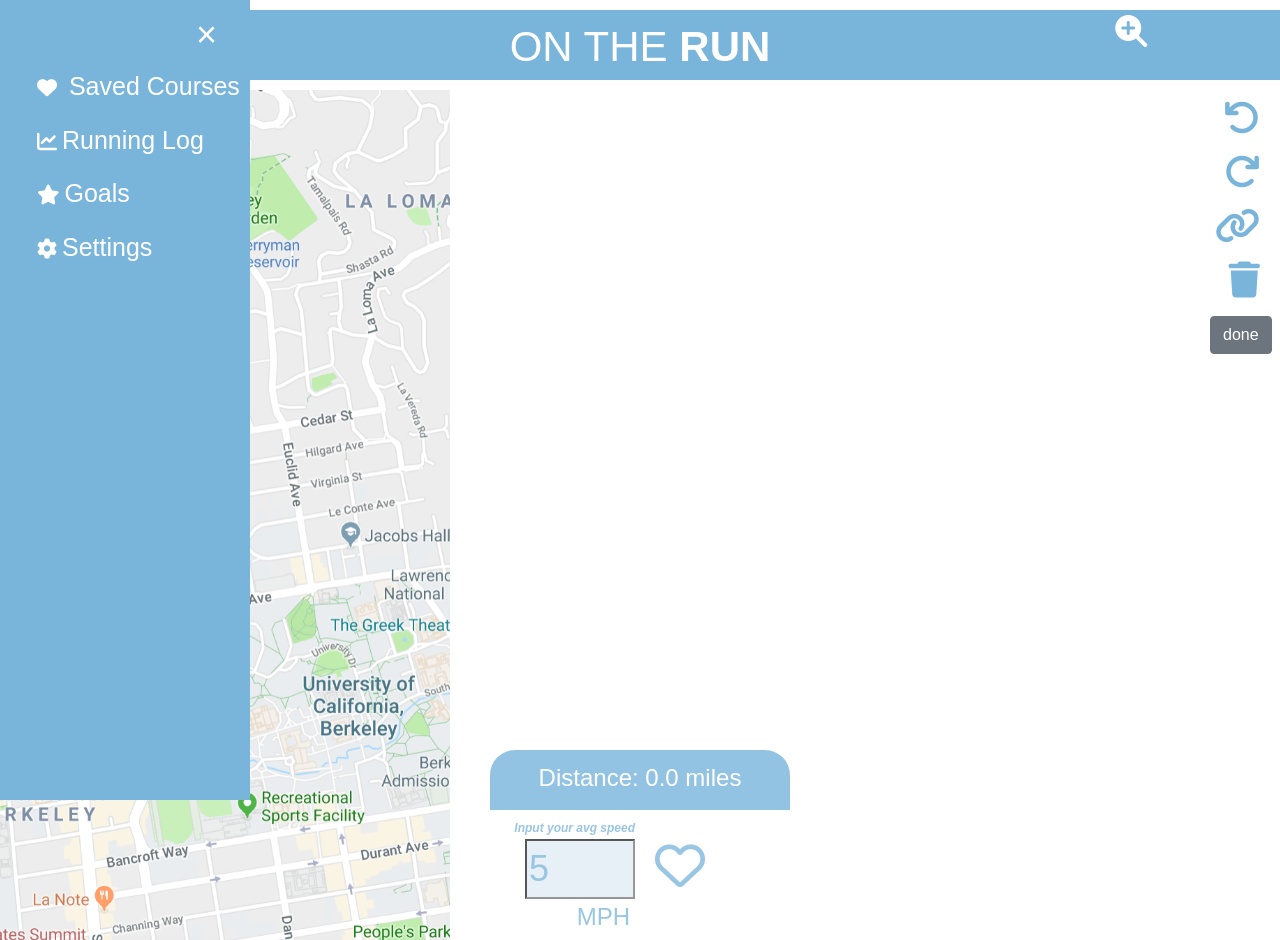
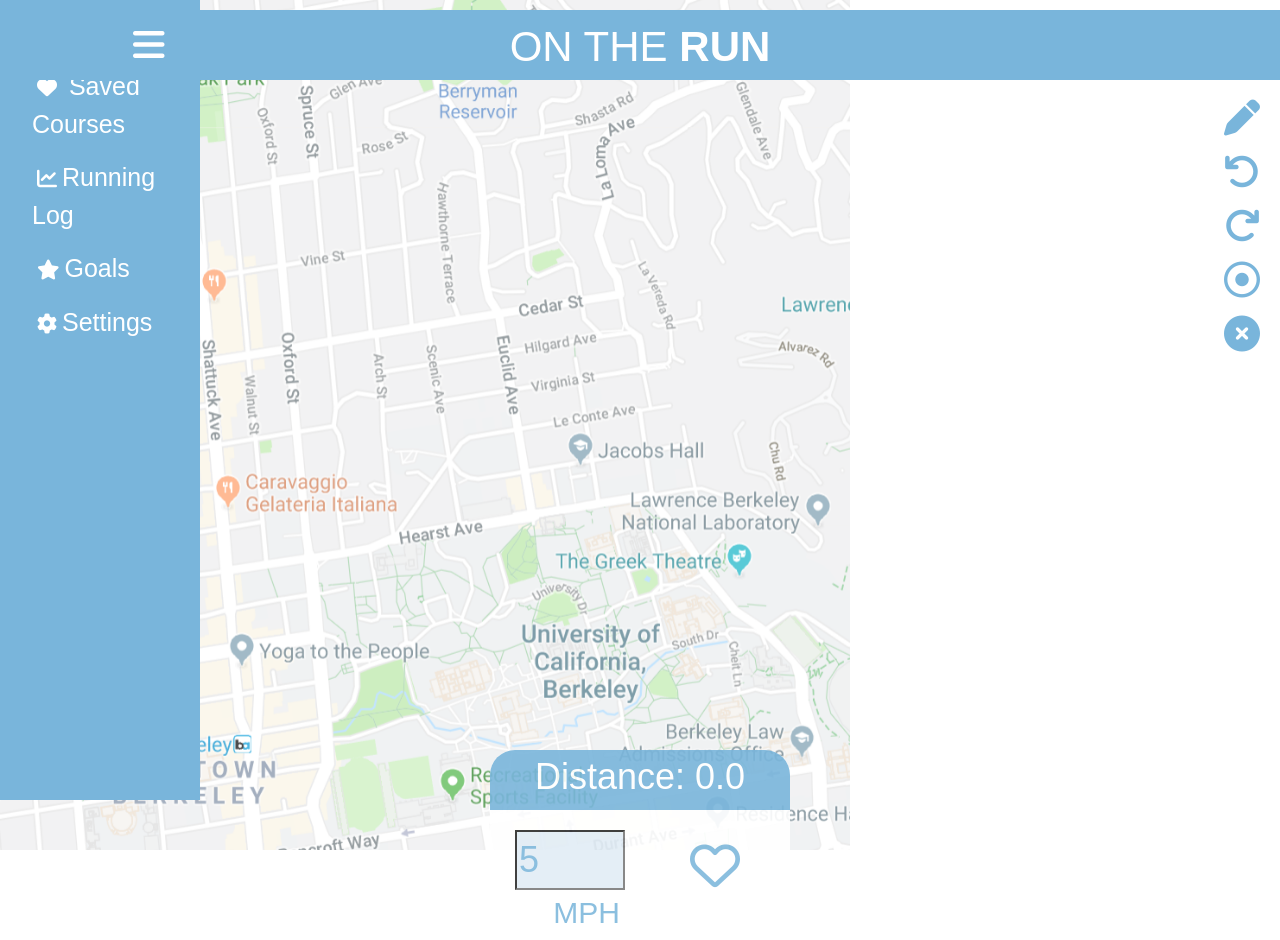
Before and after one commit to Yukizj/cs160FinalPorject, a website: page public/v1.html in a window 1280 px wide. Both pictures are taken after a click on the icon 148 px from the left and 33 px from the top of the page. After the commit the page ends 850 px from the top, so only its background shows below. Drawn offline with nearby package versions, Linux system fonts and the light colour scheme.

Commit message:
minor update Ashley Park

```diff
--- a/public/v1.html
+++ b/public/v1.html
@@ -50,12 +50,14 @@
       background-color: #79b5db;
       margin-top: 10px;
       margin-bottom:10px;
+      position:fixed;
+      z-index:99
     }
 
     .toolbar {
 /*         background-color: red; */
     width: 50px;
-    height: 100%;
+    height: 300px;
     top: 100px;
     right: 20px;
     text-decoration: none;
@@ -63,7 +65,8 @@
     text-transform: uppercase;
     display: inline-block;
     z-index: 2;
-    position: absolute;
+    position: fixed;
+
   }
 
 /*     #myCanvas {
@@ -83,10 +86,12 @@
     } */
 
     canvas{
-      width: 450px;
-      height: 850px;
+      width: 850px;
+/*       height: 850px; */
+      height:850px;
       display: block;
       background-image: url('/image/berkeleyMap2.png');
+      opacity:0.7;
       background-position: center;
       background-size: cover;
     }
@@ -113,9 +118,9 @@
   border-radius:25px;
   width: 300px;
   background: #ffffff;
-  opacity: .8;
+  opacity: .9;
   transition: all 1s ease;
-  z-index: 1000;
+  z-index: 98;
 }
 
 #pullout.active {
@@ -128,7 +133,6 @@
   top: 60px;
   width: 300px;
   height: 280px;
-  background: #79b5db;
 /*   position: absolute;
   height: 230px;
   width: 280px;
@@ -180,9 +184,7 @@
       border: 1px solid black;
     }
 
-    #doneButton {
-/*       display: none; */
-    }
+
 
     #saveButton{
       display: none;
@@ -194,10 +196,10 @@
       height: 100%; /* 100% Full-height */
       width: 0; /* 0 width - change this with JavaScript */
       position: fixed; /* Stay in place */
-      z-index: 3; /* Stay on top */
+      z-index: 99; /* Stay on top */
       top: 0; /* Stay at the top */
       left: 0;
-      background-color: #79b5db; /* light blue*/
+      background-color: #79b5db;
       overflow-x: hidden; /* Disable horizontal scroll */
       padding-top: 60px; /* Place content 60px from the top */
       transition: 0.5s; /* 0.5 second transition effect to slide in the sidenav */
@@ -218,12 +220,14 @@
       color: #818181;
     }
 
+
+
     /* Position and style the close button (top right corner) */
     .sidenav .closebtn {
       position: absolute;
       top: 0;
-      right: 25px;
-      font-size: 36px;
+      right: 5px;
+      font-size: 40px;
       margin-left: 50px;
     }
 
@@ -271,12 +275,12 @@ ul {
 
   <div class='header'>
     <div class='row'>
-      <div class='col-3' align=middle style='color:white; margin-top:5px'>
-        <i class="fa fa-bars" style='font-size:36px' onclick="openNav()"></i>
+      <div class='col-3' align=middle style='color:white;'>
+        <i class="fa fa-bars" style='font-size:36px;margin-top:17px' onclick="openNav()"></i>
       </div>
       <div class='col-6' align=middle style='color:white; font-size:42px; margin-top:5px'>ON THE <b>RUN</b></div>
-      <div class='col-3' align=middle style='color:white; margin-top:5px'>
-        <i class="fa fa-search-plus" style='font-size:32px'></i>
+      <div class='col-3' align=middle style='color:white;'>
+<!--         <i class="fa fa-search-plus" style='font-size:32px; margin-top:17px'></i> -->
       </div>
     </div>
   </div>
@@ -291,57 +295,65 @@ ul {
             <i class="fa fa-undo" style='font-size:36px'  onClick="undoButtonHandler()"></i>
     undo
   </button> -->
-    <i class="fas fa-undo" style='font-size:36px; color:#79b5db' onClick="undoButtonHandler()"></i>
+    <i class="fas fa-pen" style='font-size:36px; color:#79b5db;' onClick="doneButtonHandler()" id='donebutton'></i>
     <p></p>
-    <i class="fas fa-redo" style='font-size:36px; color:#79b5db' onClick="redoButtonHandler()"></i>
+    <i class="fas fa-undo" style='font-size:36px; color:#79b5db;' onClick="undoButtonHandler()"></i>
     <p></p>
-    <i class="fas fa-link" style='font-size:36px; color:#79b5db' onClick="closePathHandler()"></i>
+    <i class="fas fa-redo" style='font-size:36px; color:#79b5db;' onClick="redoButtonHandler()"></i>
+    <p></p>
+    <i class="far fa-dot-circle" style='font-size:36px; color:#79b5db;' onClick="closePathHandler()"></i>
     <!-- <button id="closeButton" type="button" class="btn btn-secondary" onClick="closePathHandler()">
     close
   </button> -->
     <p></p>
-    <i class="fas fa-trash" style='font-size:36px; color:#79b5db' onClick="resetButtonHandler()"></i>
+    <i class="fas fa-times-circle" style='font-size:36px; color:#79b5db;' onClick="resetButtonHandler()"></i>
     <!-- <button id="resetButton" type="button" class="btn btn-secondary" onClick="resetButtonHandler()">
     reset
   </button> -->
-    <p></p>
-    <button id="doneButton" type="button" class="btn btn-secondary" onClick="doneButtonHandler()">done</button>
+
   </div>
 
   <div class='center'>
     <div id="pullout">
       <div id="pullout-tab" align='middle'>
-        <p align='middle' style='color:white;font-size:24px; padding:10px'>
+        <p align='middle' style='color:white;font-size:36px; padding:0px'>
           Distance: <span id="distance"> 0.0</span> miles
         </p>
       </div>
-      <div id="pullout-inner" style='background-color:white;opacity:0.95'>
-        <div class=row align=middle>
-          <div class=col-6 id="speedInputBox" align=right style='padding:5px'>
-            <a style='color:#79b5db; font-family: Raleway, sans-serif; font-size:12px'><i><b>Input your avg speed</b></i></a>
+      <div id="pullout-inner" style='background-color:white;opacity:0.95' align=center>
+        <div class=row style='padding:15px'>
+          <div class=col-6 id="speedInputBox" align=right style='padding-top:5px;padding-left:15px'>
+<!--             <a style='color:#79b5db; font-family: Raleway, sans-serif; font-size:12px'><i><b>Input your avg speed</b></i></a> -->
             <form action="/action_page.php" style='padding=0px'>
               <input style='font-size:36px; color:#79b5db; background-color:#e1edf5;' id='speed' type="number"
                 name="quantity" min="1" max="15" value='5' >
-              <a style='font-size:24px; color:#79b5db; padding:5px;'>MPH</a>
+              <a style='font-size:30px; color:#79b5db; padding:5px;'>MPH</a>
             </form>
           </div>
 
-          <div class=col-6 align=left style='padding-top:5px'>
-            <i class="far fa-heart"style='color:#79b5db; font-size:50px; margin-top:25px; margin-bottom:0px' id='saveBtn'
+          <div class=col-6 align=center style='padding-top:15px'>
+            <i class="far fa-heart"style='color:#79b5db; font-size:50px; ' id='saveBtn'
                onclick='toggleSave()'></i>
 <!--             <i class="fas fa-heart"style='color:#79b5db; font-size:50px; margin-top:25px; margin-bottom:0px' id='saved'></i>  -->
           </div>
         </div>
 
-        <div class=row align=middle>
-          <div class=col-6 align=right style='padding:5px'>
-<p style='margin-bottom:0px;color:#79b5db; font-family: Raleway, sans-serif; font-size:8px'><i>*estimated*</i></p>
-            <i class="far fa-clock" style='color:#79b5db; font-size:30px; margin-top:0px; margin-bottom:0px'></i>   <a style='font-size:30px; color:#79b5db;'><span id="time">00h 00m</span></a>
+<!--         <div class=row align=middle style='margin-bottom:0px'>
+          <div class=col-12>
+          <p style='color:#79b5db; font-family: Raleway, sans-serif; font-size:12px' align=middle>
+            <i><b>ESTIMATED TIME & CALORIES BURNED</b></i></p>
           </div>
-             <div class=col-6 align = left style='padding:5px'>
-<p style='margin-bottom:0px;color:#79b5db; font-family: Raleway, sans-serif; font-size:8px'><i>*estimated*</i></p>
-            <i class="fas fa-fire" style='color:#79b5db; font-size:30px; margin-top:0px; margin-bottom:0px'></i>   <a style='font-size:30px; color:#79b5db;'><span id="calories"> 0</span></a>
-            <p style='margin-bottom:0px;margin-top:0px;color:#79b5db; font-family: Raleway, sans-serif; font-size:12px'>CALORIES BURNED</p>
+        </div> -->
+
+        <div class=row align=middle style='margin-bottom:10px'>
+          <div class=col-6 align=center style='padding-top:0px;padding-left:20px'>
+            <i class="far fa-clock" style='color:#79b5db; font-size:50px; margin-top:0px; margin-bottom:0px'></i>
+            <p style='font-size:30px; color:#79b5db;'><span id="time">00h 00m</span></p>
+          </div>
+             <div class=col-6 align = center style='padding:0px'>
+            <i class="fas fa-fire" style='color:#79b5db; font-size:50px; margin-top:0px; margin-bottom:0px'></i>
+               <p style='font-size:30px; color:#79b5db;'><span id="calories"> 0</span>
+                 <a style='font-size:18px'>Cal</a></p>
           </div>
         </div>
 
@@ -373,9 +385,7 @@ ul {
   var numberofPoints = 0;
 
   tool.onMouseDrag = function(event) {
-    if (numberofPoints > 2) {
-      $("#doneButton").show();
-    }
+
     if (done == false) {
       if (numberofPoints == 0) {
         start_point = new paper.Path.Circle({
@@ -392,7 +402,7 @@ ul {
       secondPoint = event.point;
       if (secondPoint != null && firstPoint != null) {
         distance += firstPoint.getDistance(secondPoint);
-        document.getElementById("distance").innerHTML = (distance / 100).toFixed(2);
+        document.getElementById("distance").innerHTML = (distance / 1000).toFixed(2);
       }
       firstPoint = event.point;
       myPath.smooth();
@@ -404,6 +414,7 @@ ul {
 //     $('#saveBtn').hide();
 //     $('#saved').show();
     $('#saveBtn').attr('class', 'fas fa-heart');
+
   }
 
   function undoButtonHandler() {
@@ -455,7 +466,14 @@ ul {
   };
 
   function doneButtonHandler(event) {
-    done = true;
+    if(!done){
+      done=true;
+      document.getElementById('donebutton').style.color='#ccd8df  ';
+    }
+    else{
+      done=false;
+      document.getElementById('donebutton').style.color = '#79B5DB';
+    }
   }
 
   myPath.onClick=function(event){
@@ -473,7 +491,7 @@ ul {
 
 /* Set the width of the side navigation to 250px */
 function openNav() {
-  document.getElementById("mySidenav").style.width = "250px";
+  document.getElementById("mySidenav").style.width = "200px";
 }
 
 /* Set the width of the side navigation to 0 */
@@ -483,12 +501,14 @@ function closeNav() {
 
 function updateTimeCalorie(distance_input){
   if(distance_input>0){
-    var timeInHours = (distance_input/100/parseInt($("#speed").val()));
+    var timeInHours = (distance_input/1000/parseInt($("#speed").val()));
     var hourInString = ((Math.floor(timeInHours)>=10)? (""+Math.floor(timeInHours)): ("0"+ Math.floor(timeInHours)));
     var minuteInString = Math.floor((timeInHours - Math.floor(timeInHours))*60)>=10? (""+Math.floor((timeInHours - Math.floor(timeInHours))*60)) :("0"+Math.floor((timeInHours - Math.floor(timeInHours))*60)) ;
+
     $("#time").html((hourInString+"h "+minuteInString + "m"));
 
-    calories = (parseInt($("#speed").val()) * 15 * distance_input / 100).toFixed(2);
+//     calories = (parseInt($("#speed").val()) * 15 * distance_input / 100).toFixed(2);
+    calories = ((distance_input/1000)*100).toFixed(2); //burn about 100 calories per miles
     $("#calories").html(calories);
   }
 }
```
Also changed, not shown: public/v2.html (+4 -2 lines), public/image/IMG_2088.jpg (added).
